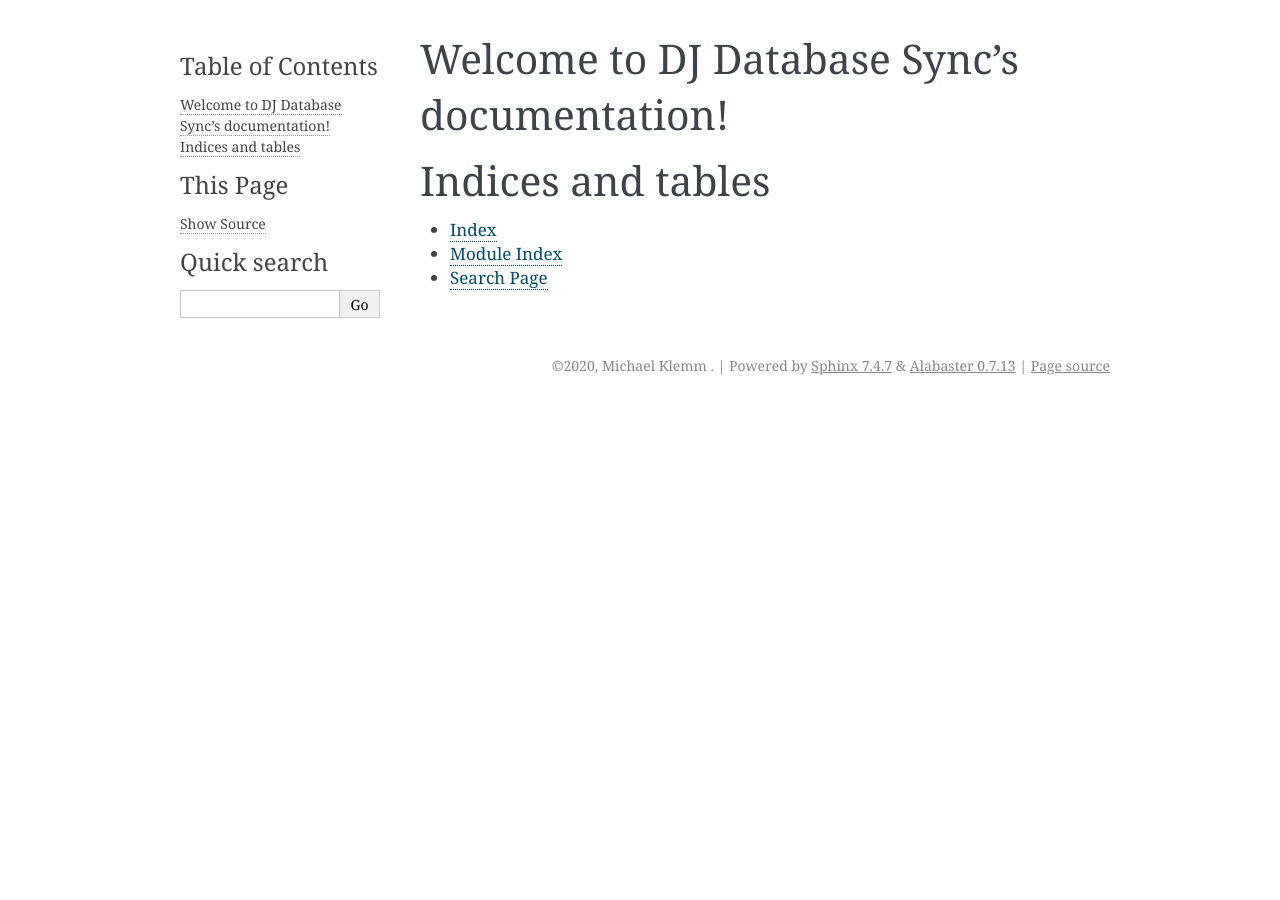
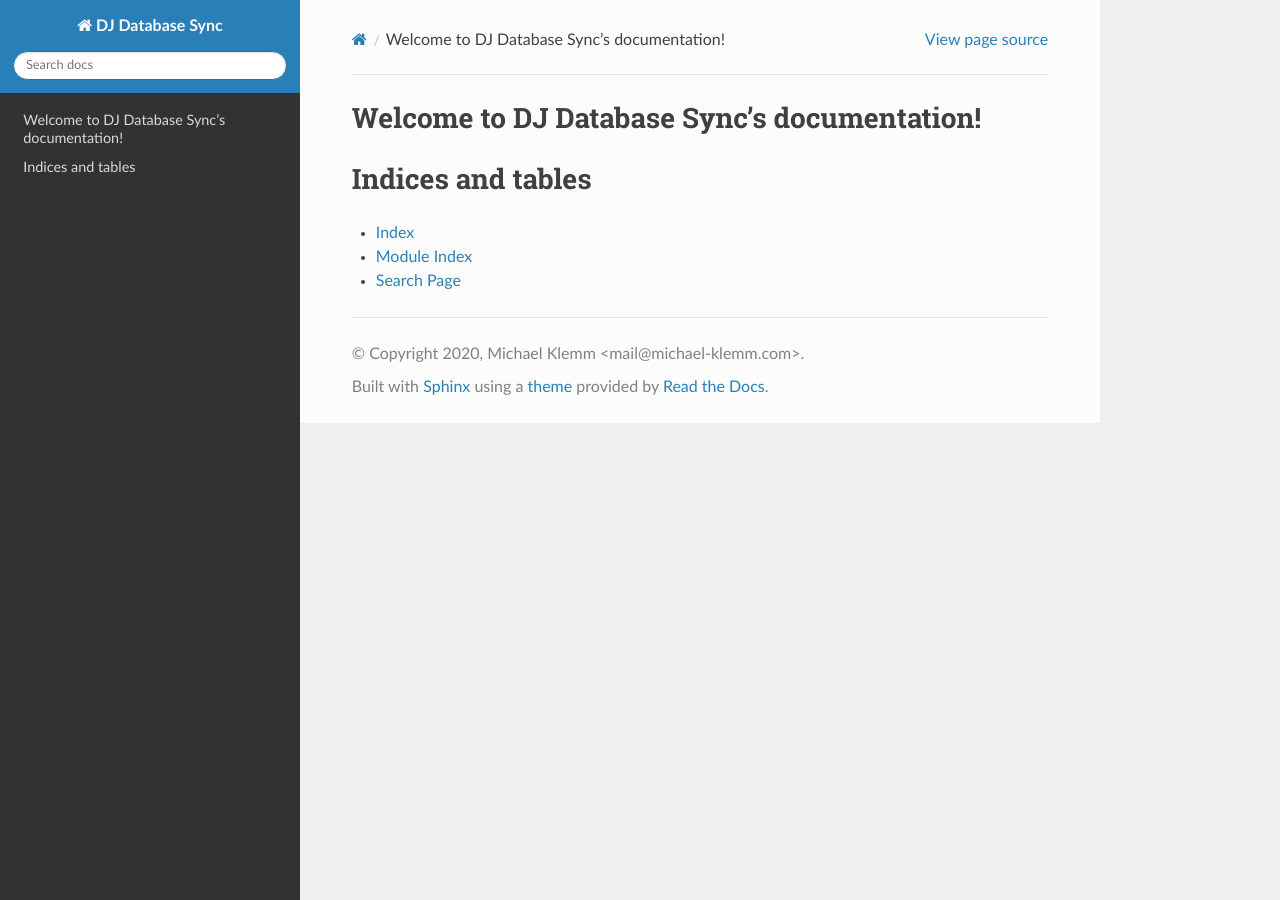
Before and after one commit to MichaelKlemm/DJ-Database-Sync, a Sphinx documentation site: the page built from doc/source/index.rst, in a window 1280 px wide. Built offline with Sphinx 7.4.7 and the Read the Docs theme 2.0.0, drawn with Linux system fonts in a browser that asks for light colours.

Commit message:
Update doc

```diff
--- a/doc/source/conf.py
+++ b/doc/source/conf.py
@@ -24,6 +24,7 @@ author = 'Michael Klemm <mail@michael-klemm.com>'
 # The full version, including alpha/beta/rc tags
 release = '0.0.1-alpha'
 
+master_doc = 'index'
 
 # -- General configuration ---------------------------------------------------
 
@@ -47,7 +48,7 @@ exclude_patterns = []
 # The theme to use for HTML and HTML Help pages.  See the documentation for
 # a list of builtin themes.
 #
-html_theme = 'alabaster'
+html_theme = 'sphinx_rtd_theme'
 
 # Add any paths that contain custom static files (such as style sheets) here,
 # relative to this directory. They are copied after the builtin static files,
```
